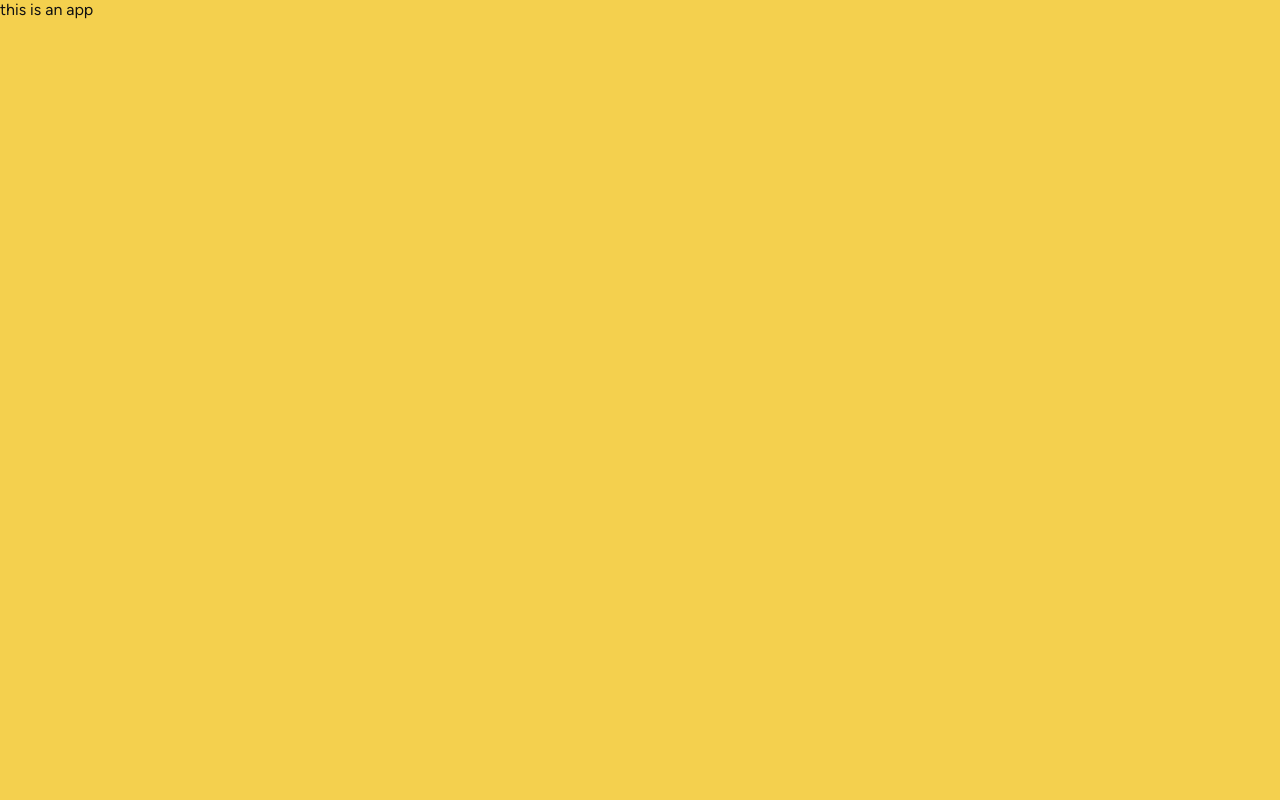
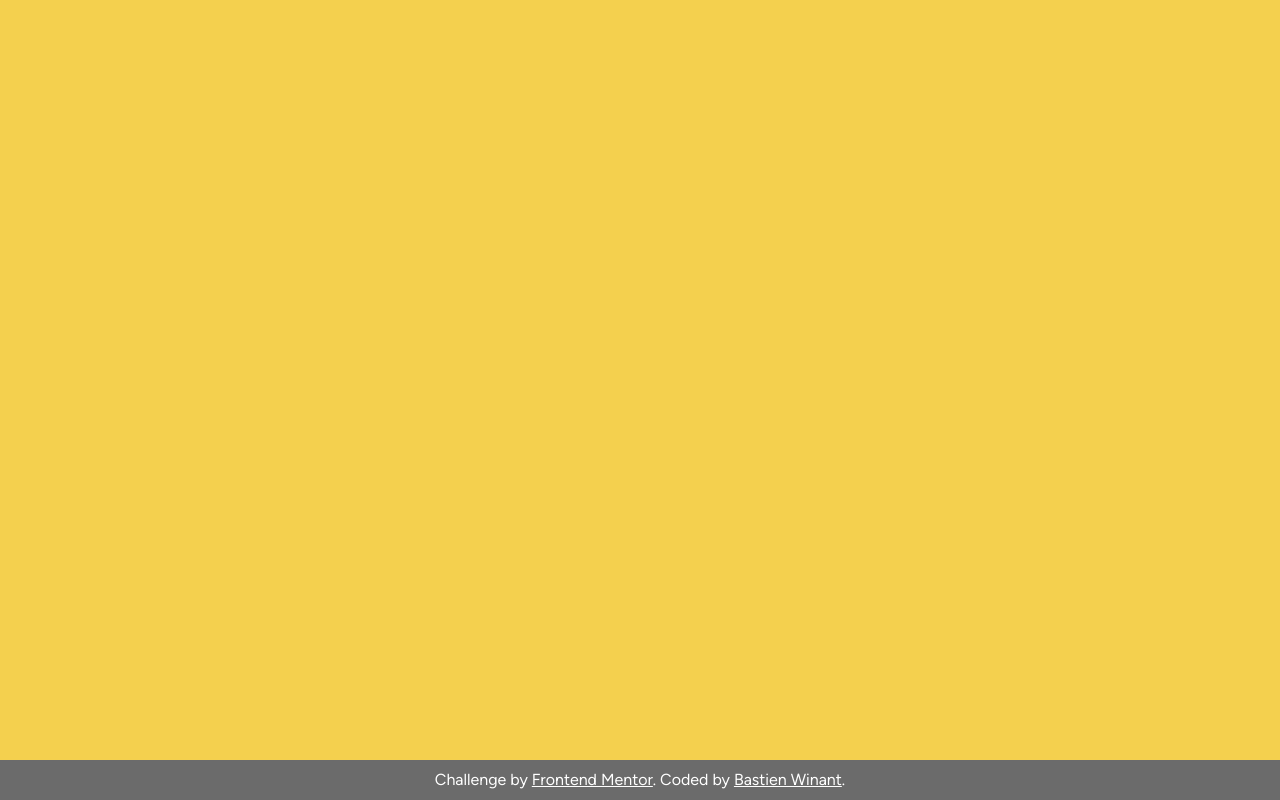
Before and after one commit to BastienWinant/blog-preview-card, a React (Vite) app: page / in a window 1280 px wide. Built offline with nearby package versions, Linux system fonts and the light colour scheme.

Commit message:
footer component

```diff
--- a/src/App.jsx
+++ b/src/App.jsx
@@ -1,8 +1,15 @@
 import './App.css'
+import Footer from './components/Footer/Footer'
 
 function App() {
   return (
-    <h1>this is an app</h1>
+    <>
+      <main></main>
+      <Footer>
+      Challenge by <a href="https://www.frontendmentor.io?ref=challenge" target="_blank">Frontend Mentor</a>.
+      Coded by <a href="https://github.com/Bastien Winant" target='_blank'>Bastien Winant</a>.
+      </Footer>
+    </>
   )
 }
 
--- /dev/null
+++ b/src/components/Footer/Footer.jsx
@@ -0,0 +1,11 @@
+import './index.css'
+
+export default function Footer({children}) {
+  return (
+    <footer className="footer">
+      <div className="footer-inner">
+        {children}
+      </div>
+    </footer>
+  )
+}
--- /dev/null
+++ b/src/components/Footer/index.css
@@ -0,0 +1,22 @@
+.footer {
+  position: absolute;
+  bottom: 0;
+  left: 0;
+
+  width: 100%;
+  background-color: var(--gray-500);
+  color: var(--white);
+}
+
+.footer-inner {
+  max-width: 768px;
+  margin: 0 auto;
+  padding: .5em;
+
+  text-align: center;
+  line-height: 1.5;
+}
+
+.footer-inner a:hover {
+  color: var(--gray-950);
+}
```
